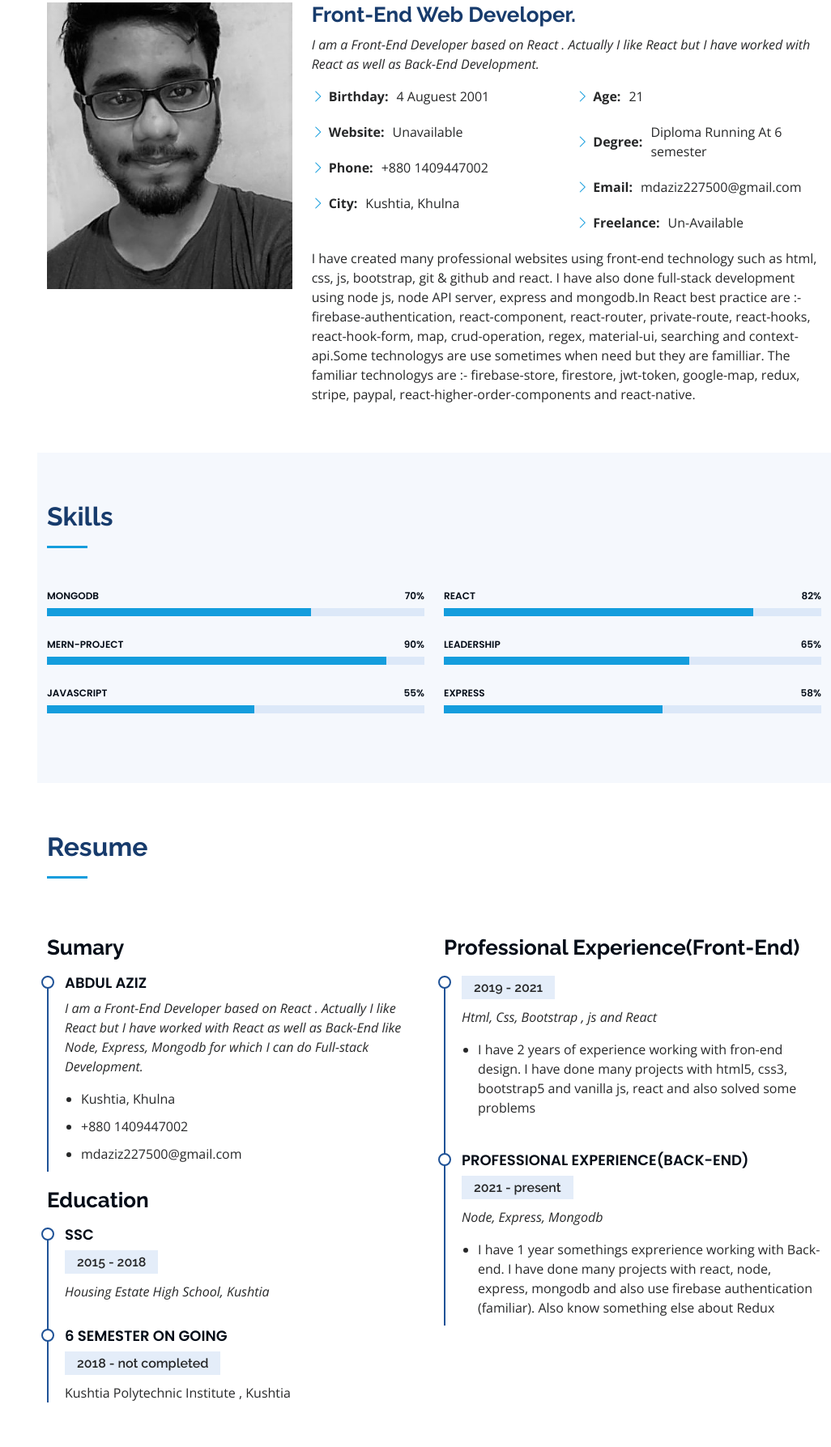
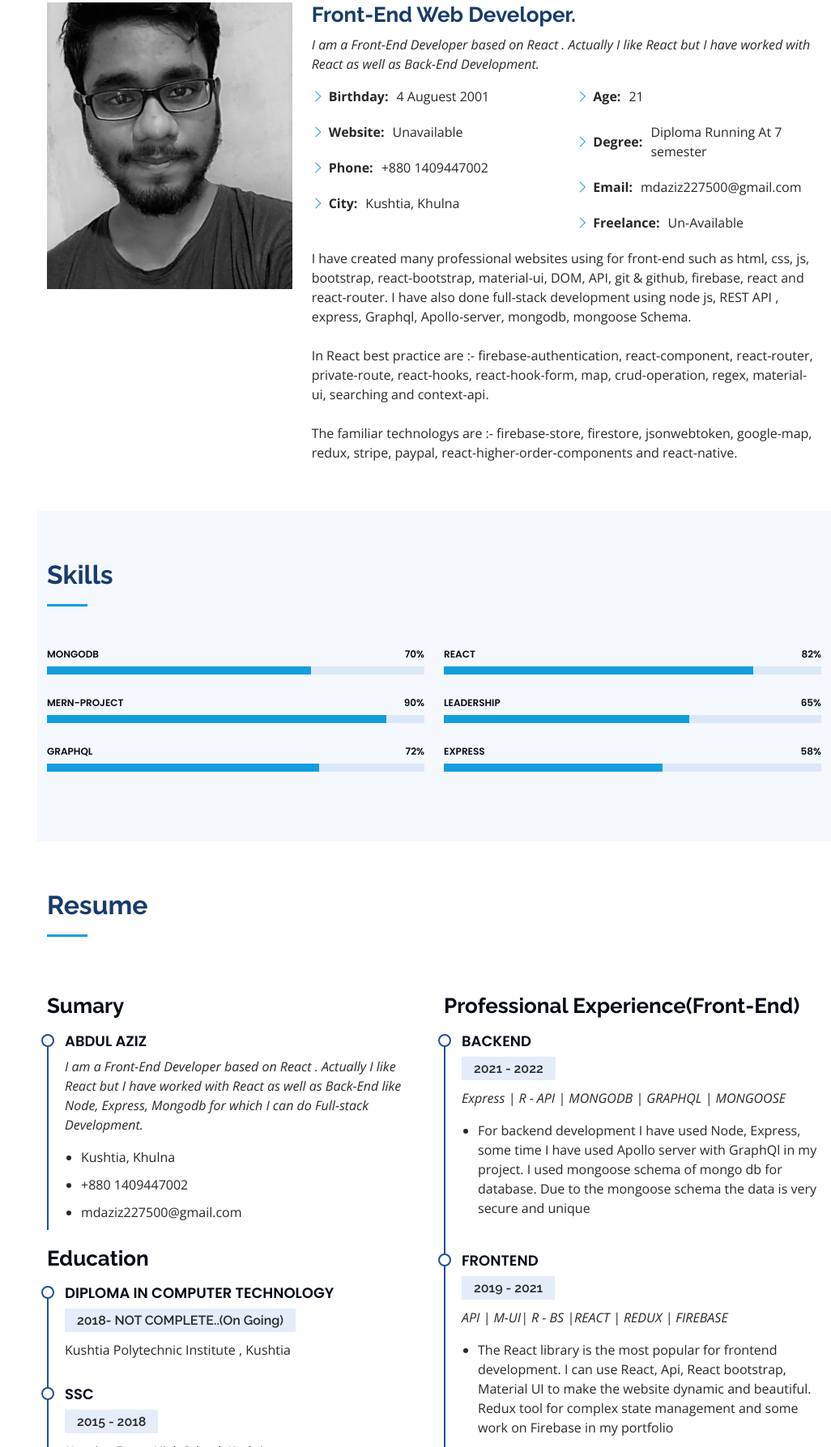
Before and after one commit to Simple-temp/Own-portfolio, a plain HTML site: page index.html in a window 1280 px wide. Shown: the part 1013-2800 px from the top of the page at 81% size, without its empty margins (254-1280 px from the left). Drawn offline with nearby package versions, Linux system fonts and the light colour scheme.

Commit message:
portfolio updated

```diff
--- a/index.html
+++ b/index.html
@@ -116,7 +116,7 @@
               <div class="col-lg-6">
                 <ul>
                   <li><i class="bi bi-chevron-right"></i> <strong>Age:</strong> <span>21</span></li>
-                  <li><i class="bi bi-chevron-right"></i> <strong>Degree:</strong> <span>Diploma Running At 6
+                  <li><i class="bi bi-chevron-right"></i> <strong>Degree:</strong> <span>Diploma Running At 7
                       semester</span></li>
                   <li><i class="bi bi-chevron-right"></i> <strong>Email:</strong> <span>mdaziz227500@gmail.com</span>
                   </li>
@@ -125,12 +125,14 @@
               </div>
             </div>
             <p>
-              I have created many professional websites using front-end technology such as html, css, js, bootstrap, git
-              & github and react. I have also done full-stack development using node js, node API server, express and
-              mongodb.In React best practice are :-firebase-authentication, react-component, react-router, private-route,
-              react-hooks, react-hook-form, map, crud-operation, regex, material-ui, searching and context-api.Some technologys are use sometimes when need but they are familliar. The familiar technologys are :-
-              firebase-store, firestore, jwt-token, google-map, redux, stripe, paypal, react-higher-order-components and
-              react-native.
+              I have created many professional websites using for front-end such as html, css, js, bootstrap, react-bootstrap, material-ui, DOM, API, git & github, firebase, react and react-router. I have also done full-stack development using node js, REST API , express, Graphql, Apollo-server, mongodb, mongoose Schema.
+              <br>
+              <br>
+              In React best practice are :- firebase-authentication, react-component, react-router, private-route,
+              react-hooks, react-hook-form, map, crud-operation, regex, material-ui, searching and context-api.
+              <br>
+              <br>
+              The familiar technologys are :- firebase-store, firestore, jsonwebtoken, google-map, redux, stripe, paypal, react-higher-order-components and react-native.
             </p>
           </div>
         </div>
@@ -215,9 +217,9 @@
             </div>
 
             <div class="progress">
-              <span class="skill">JavaScript <i class="val">55%</i></span>
+              <span class="skill">Graphql <i class="val">72%</i></span>
               <div class="progress-bar-wrap">
-                <div class="progress-bar" role="progressbar" aria-valuenow="55" aria-valuemin="0" aria-valuemax="100">
+                <div class="progress-bar" role="progressbar" aria-valuenow="72" aria-valuemin="0" aria-valuemax="100">
                 </div>
               </div>
             </div>
@@ -288,37 +290,53 @@
             <h3 class="resume-title">Education</h3>
 
             <div class="resume-item">
+              <h4>DIPLOMA  In Computer Technology</h4>
+              <h5>2018-  NOT COMPLETE..(On Going)</h5>
+              <p>Kushtia Polytechnic Institute , Kushtia</p>
+            </div>
+            <div class="resume-item">
               <h4>SSC</h4>
               <h5>2015 - 2018</h5>
               <p><em> Housing Estate High School, Kushtia </em></p>
             </div>
             <div class="resume-item">
-              <h4>6 Semester on going</h4>
-              <h5>2018 - not completed</h5>
-              <p>Kushtia Polytechnic Institute , Kushtia</p>
+              <h4>JSC</h4>
+              <h5>2015</h5>
+              <p>Housing Estate High School, Kushtia</p>
             </div>
           </div>
           <div class="col-lg-6" data-aos="fade-up" data-aos-delay="100">
             <h3 class="resume-title">Professional Experience(Front-End)</h3>
             <div class="resume-item">
-              <h4></h4>
-              <h5>2019 - 2021</h5>
-              <p><em>Html, Css, Bootstrap , js and React</em></p>
+              <h4>Backend </h4>
+              <h5>2021 - 2022</h5>
+              <p><em>Express | R - API | MONGODB | GRAPHQL | MONGOOSE</em></p>
               <ul>
-                <li>I have 2 years of experience working with fron-end design. I
-                  have done many projects with html5, css3, bootstrap5 and
-                  vanilla js, react and also solved some problems</li>
+                <li>For backend development I have used Node, Express, some time I have used Apollo server with GraphQl in my project. I used mongoose schema of mongo db for database. Due to the mongoose schema the data is very secure and unique</li>
               </ul>
             </div>
             <div class="resume-item">
-              <h4>Professional Experience(Back-End)</h4>
-              <h5>2021 - present</h5>
-              <p><em>Node, Express, Mongodb</em></p>
+              <h4>Frontend</h4>
+              <h5>2019 - 2021</h5>
+              <p><em>API | M-UI| R - BS |REACT | REDUX | FIREBASE</em></p>
               <ul>
-                <li>I have 1 year somethings exprerience working with Back-end.
-                  I have done many projects with react, node, express,
-                  mongodb and also use firebase authentication (familiar).
-                  Also know something else about Redux</li>
+                <li>The React library is the most popular for frontend development. I can use React, Api, React bootstrap, Material UI to make the website dynamic and beautiful. Redux tool for complex state management and some work on Firebase in my portfolio</li>
+              </ul>
+            </div>
+            <div class="resume-item">
+              <h4>PSD to HTMl</h4>
+              <h5>2018 - 2019</h5>
+              <p><em>PHOTOSHOP DOCUMENTS</em></p>
+              <ul>
+                <li>Layout of any website I coded the psd file or photoshop document. The types of psd files were portfolio, corporate, landing page, static page, multiple page etc which I coded and created.</li>
+              </ul>
+            </div>
+            <div class="resume-item">
+              <h4>Web Design</h4>
+              <h5>2018 - 2019</h5>
+              <p><em>HTML | CSS | JS | SASS | BOOTSTRAP</em></p>
+              <ul>
+                <li>I know the basics of web design. I designed webpages with html, css, sass, and bootstrap and made them responsive with media queries. That's how I started web design</li>
               </ul>
             </div>
           </div>
```
